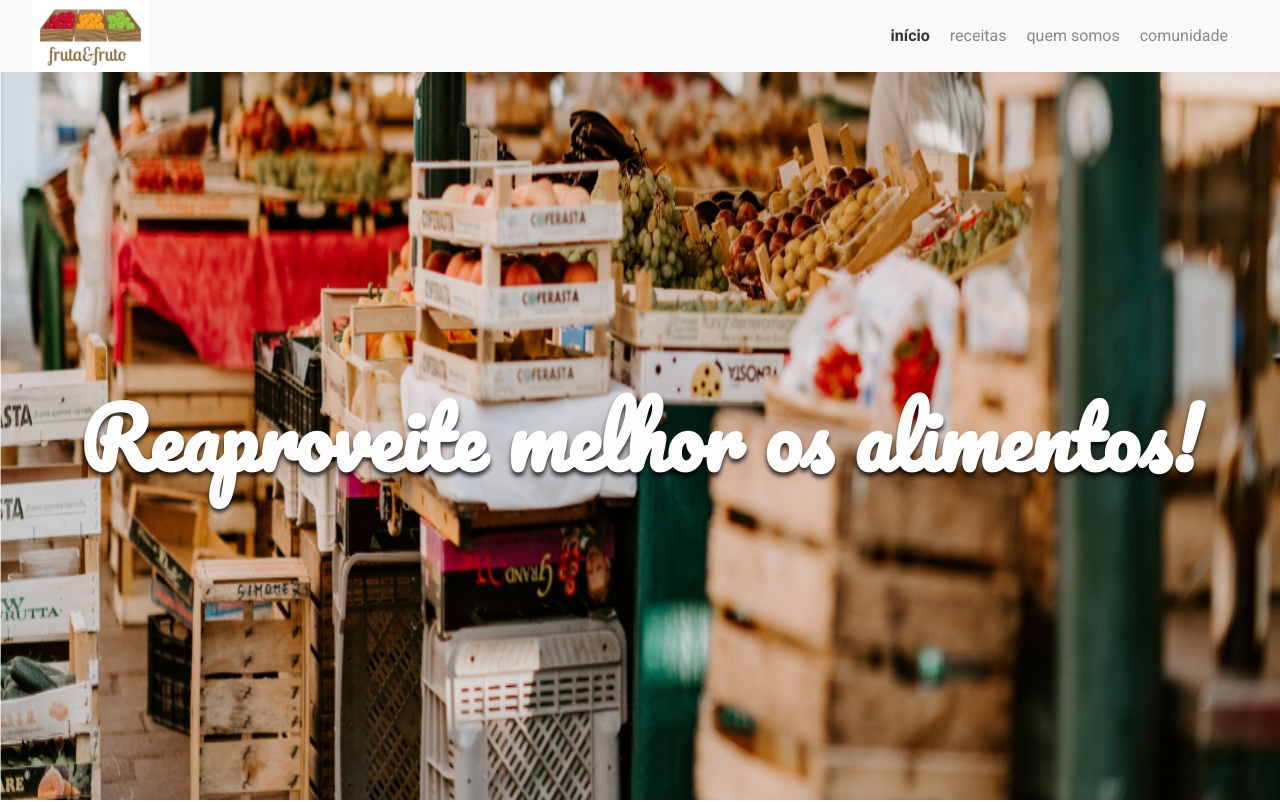
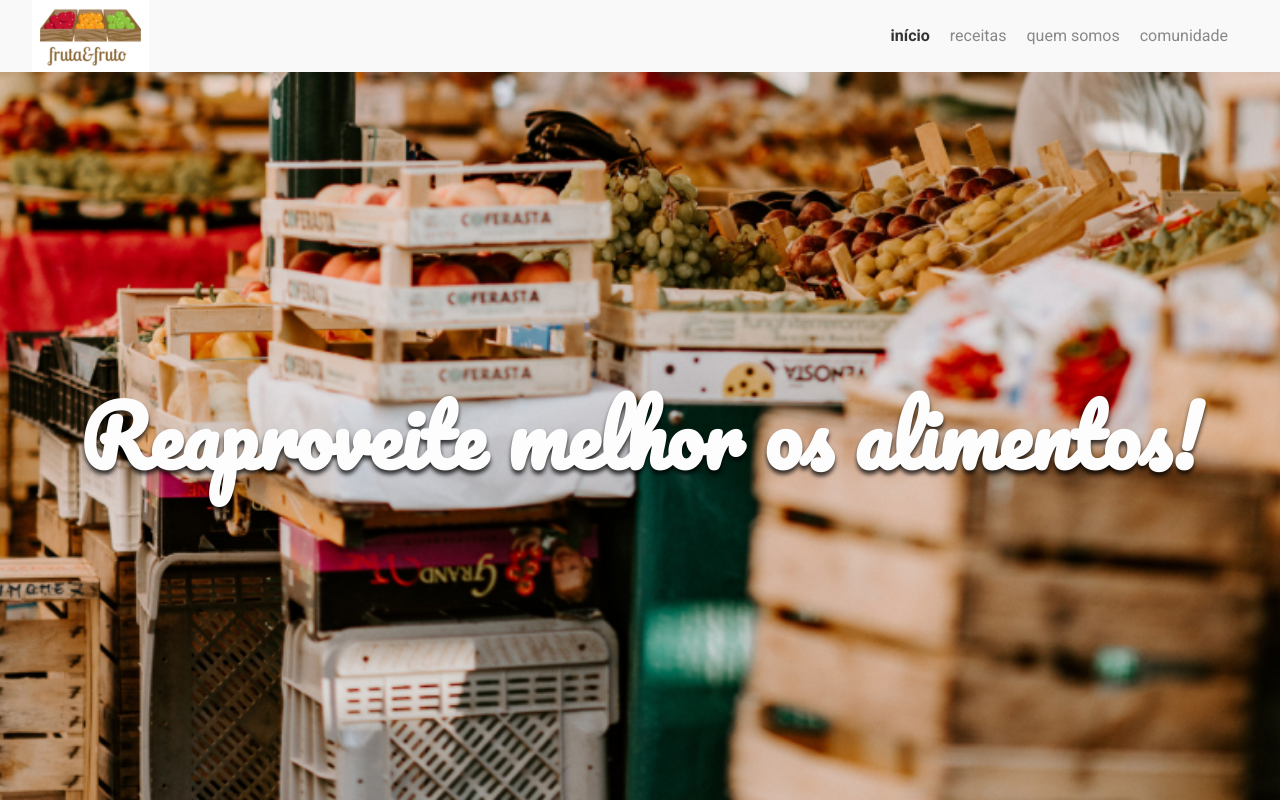
Before and after one commit to EduardoMarques-Dev/Frontend-2.1-UI, a plain HTML site: page index.html in a window 1280 px wide. Shown: the top 802 px of the page. Drawn offline with Linux system fonts and the light colour scheme.

Commit message:
c08a04.06 Boas práticas com imagens

```diff
--- a/assets/css/banner/banner-imagem.css
+++ b/assets/css/banner/banner-imagem.css
@@ -1,4 +1,9 @@
 .banner__imagem {
+    background: url('../../img/banner.jpg') no-repeat center / cover;
+    /* background-image: url('../../img/banner.jpg');
+    background-repeat: no-repeat;
+    background-position: center;
+    background-size: cover; */
     height: calc(100vh - 72px);
     width: 100%;
 }
--- a/index.html
+++ b/index.html
@@ -50,7 +50,7 @@
         </header>
 
         <section class="banner">
-            <img class="banner__imagem" src="./assets/img/banner.jpg" alt="Banner">
+            <div class="banner__imagem" src="./assets/img/banner.jpg"></div>
             <h2 class="banner__titulo">Reaproveite melhor os alimentos!</h2>
         </section>
 
```
